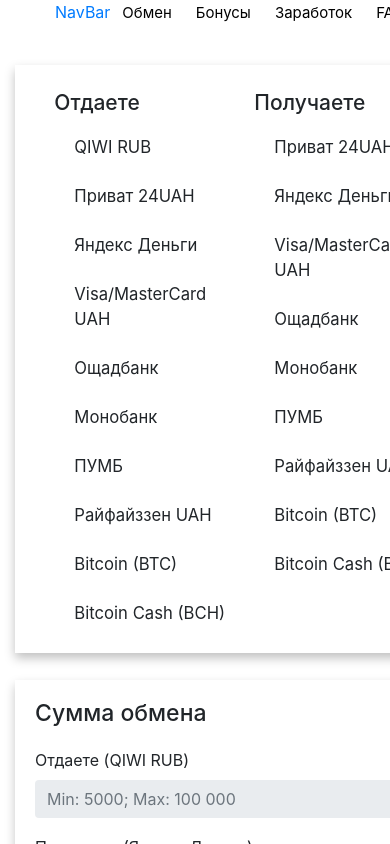
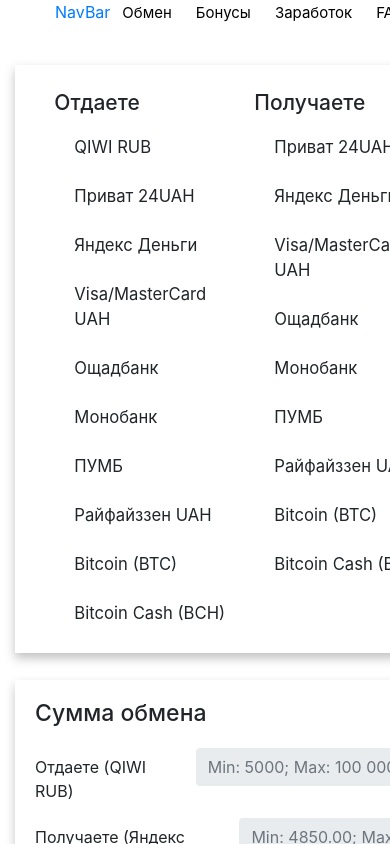
Before and after one commit to DenisSuperStar/Page-React-js, a React (Create React App) app: page / in a window 390 px wide. Shown: the top 844 px of the page. Built offline with nearby package versions, Linux system fonts and the light colour scheme.

Commit message:
added new css rules with media query for inner content of sidebar

```diff
--- a/src/components_styles/wrapper-content.scss
+++ b/src/components_styles/wrapper-content.scss
@@ -23,3 +23,21 @@
 #component_3 {
     margin-bottom: 0 !important;
 }
+
+//Адаптивность внутреннего содержимого компонента sidebar
+@media screen and (max-width: 1199px) {
+    .wrapper-content {
+        display: flex;
+        justify-content: space-between;
+    }
+
+    .wrapper-content {
+        .wrapper-content__input-title {
+            padding: 7px 7px 7px 0;
+        }
+    }
+
+    .control {
+        width: 75%;
+    }
+}
```
